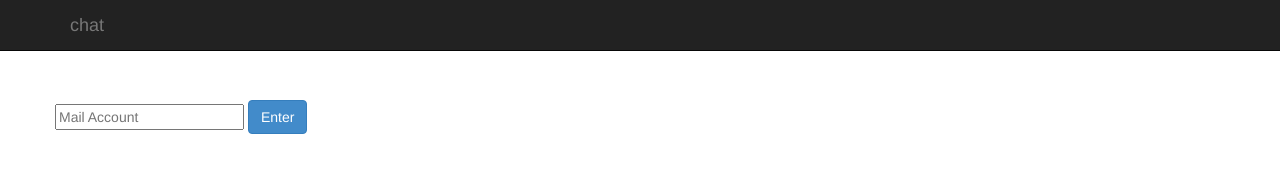
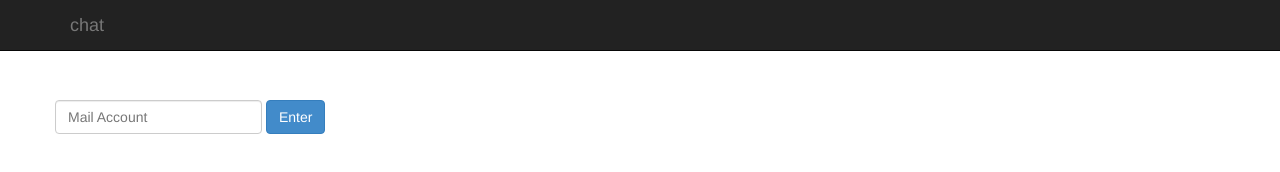
Before and after one commit to wangxuq/chat, a website: page static/index.html in a window 1280 px wide. Drawn offline with nearby package versions, Linux system fonts and the light colour scheme; no server answers.

```diff
--- a/static/pages/login.html
+++ b/static/pages/login.html
@@ -1,7 +1,7 @@
 <form class="form-inline" ng-submit="login()">
     <div class="form-group">
         <label class="sr-only">Gmail</label>
-        <input type="email" class="form-group" required ng-model="email" placeholder="Mail Account" />
+        <input type="email" class="form-control" required  ng-model="email" placeholder="Mail Account" />
     </div>
     <button type="submit" class="btn btn-primary btn-enter">Enter</button>
 </form>
```
Also changed, not shown: static/router.js (+6 -3 lines), 1 other file.
